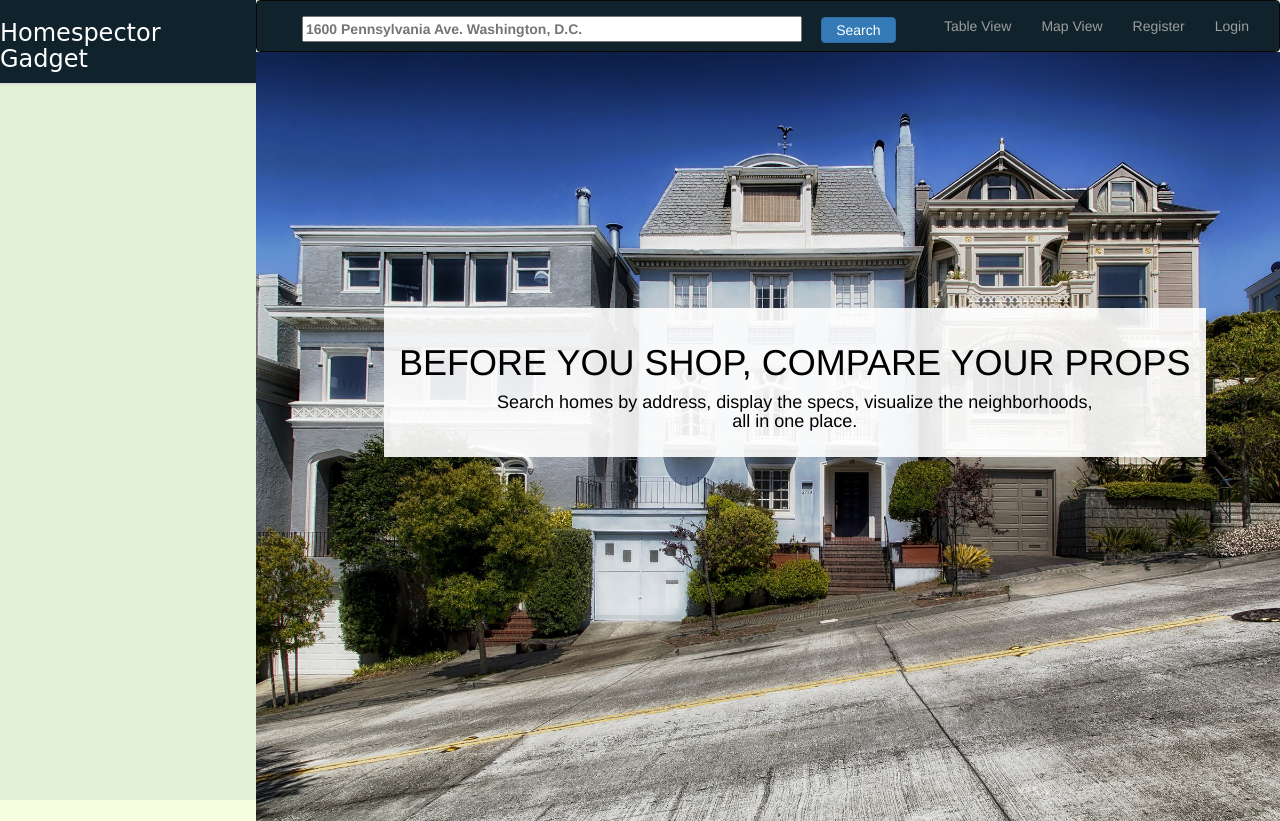
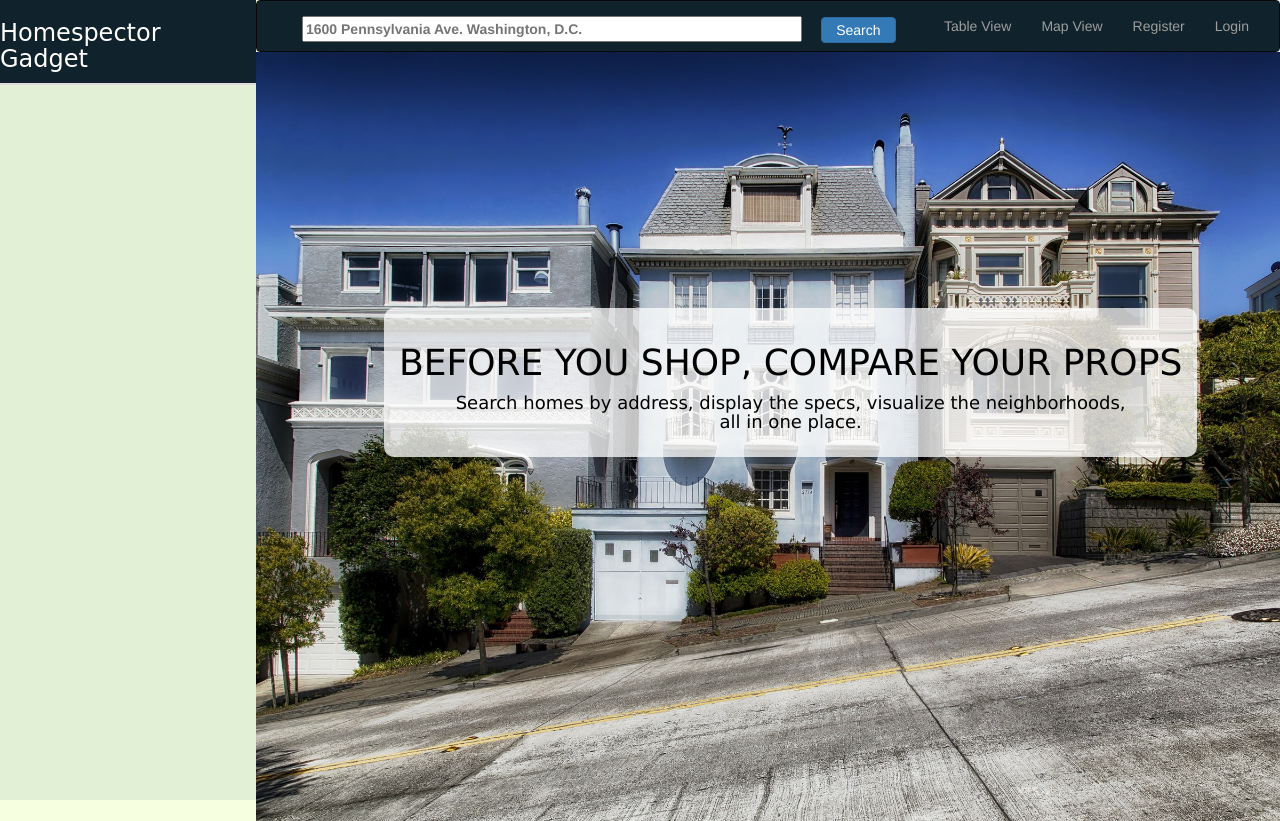
Before and after one commit to antoniawang/HomespectorGadget, a Flask app: page / in a window 1280 px wide. Run offline with Flask 2, Linux system fonts and the light colour scheme; lists and menus that the app fills with data are empty; parts of the project's set-up code (start-up, migrations or seed data) failed here and were passed over; some libraries are stand-ins or nearby versions; some web fonts are replaced.

Commit message:
styled transp. box

```diff
--- a/static/style.css
+++ b/static/style.css
@@ -205,17 +205,18 @@ div.image {
 
 div.transbox {
     margin: 30px;
-    background-color: rgba(255, 255, 255, 0.9);
+    background-color: rgba(255, 255, 255, 0.75);
     position: absolute;
     margin-left: 10%;
     margin-top: 20%;
     padding:15px;
     text-align: center;
+    border-radius: 10px;
 }
 
 #welcome-text {
     color: #000000;
     text-align: center;
-    font-family: "Helvetica Neue",Helvetica,Arial,sans-serif;
+    font-family: "Lucida Sans Unicode", "Lucida Grande",Arial,sans-serif;
 
 }
```
